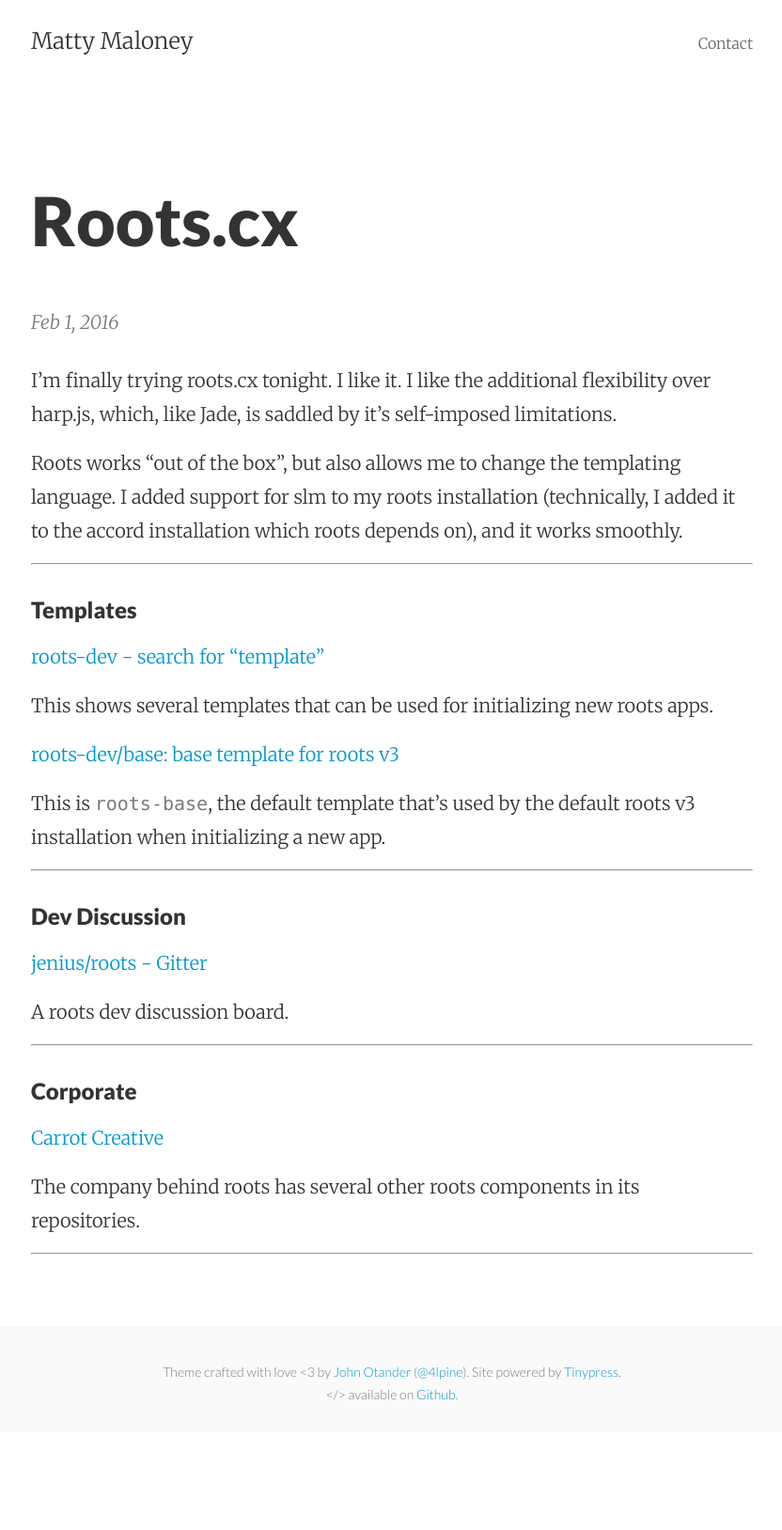
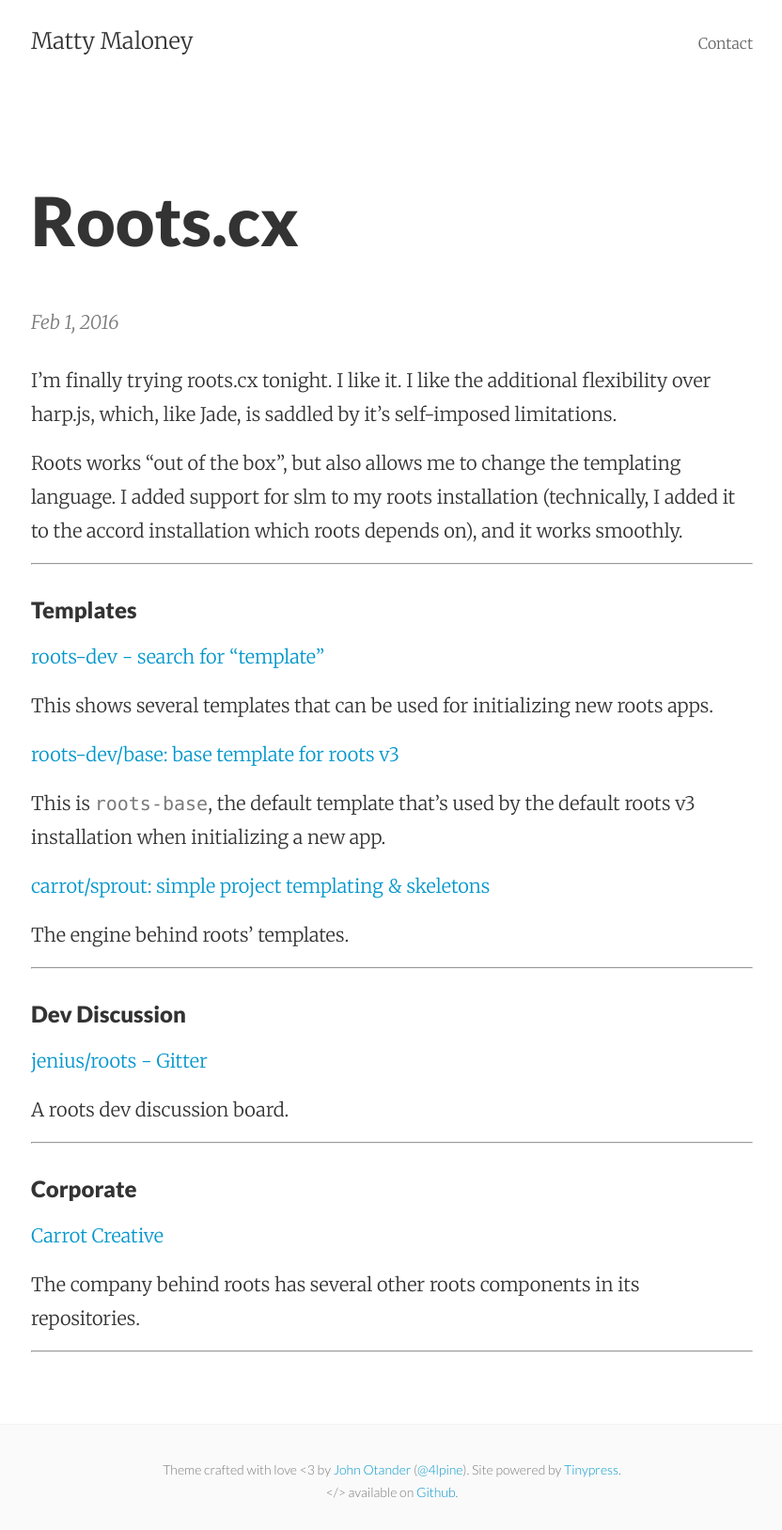
Before and after one commit to mattymaloney/mattymaloney.github.io, a Jekyll site: the page built from _posts/2016-02-01-roots.md, in a window 1280 px wide. Shown: the whole page at 94% size, without its empty margins (223-1055 px from the left). Built offline with Jekyll 4.4.1, drawn with Linux system fonts in a browser that asks for light colours; before the commit the page ends 1524 px from its top, so only the background shows below that.

Commit message:
Updated 2016-02-01-roots.md

```diff
--- a/_posts/2016-02-01-roots.md
+++ b/_posts/2016-02-01-roots.md
@@ -22,6 +22,10 @@
 
 This is `roots-base`, the default template that's used by the default roots v3 installation when initializing a new app.
 
+[carrot/sprout: simple project templating & skeletons](https://github.com/carrot/sprout)
+
+The engine behind roots' templates.
+
 ---
 
 ### Dev Discussion
```
